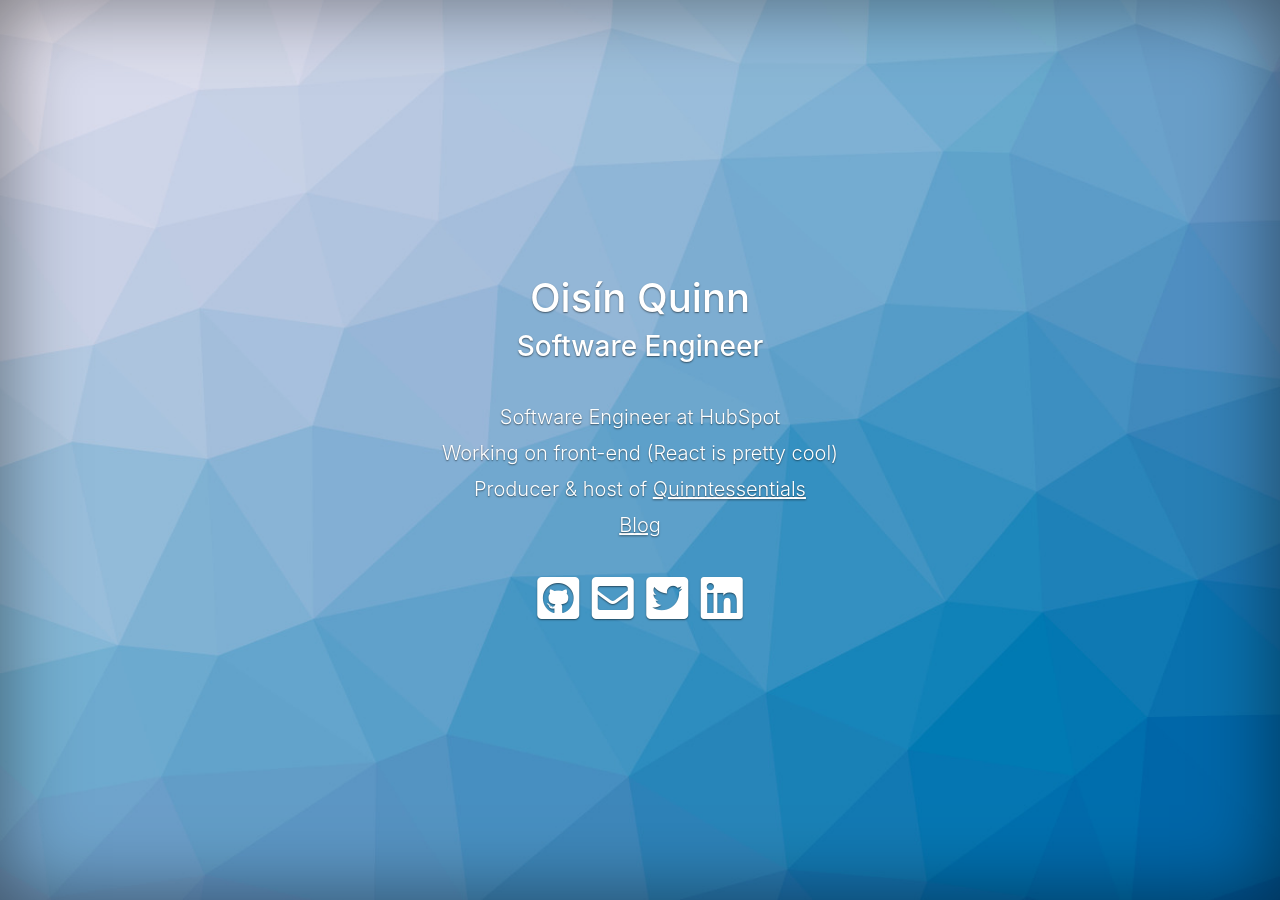
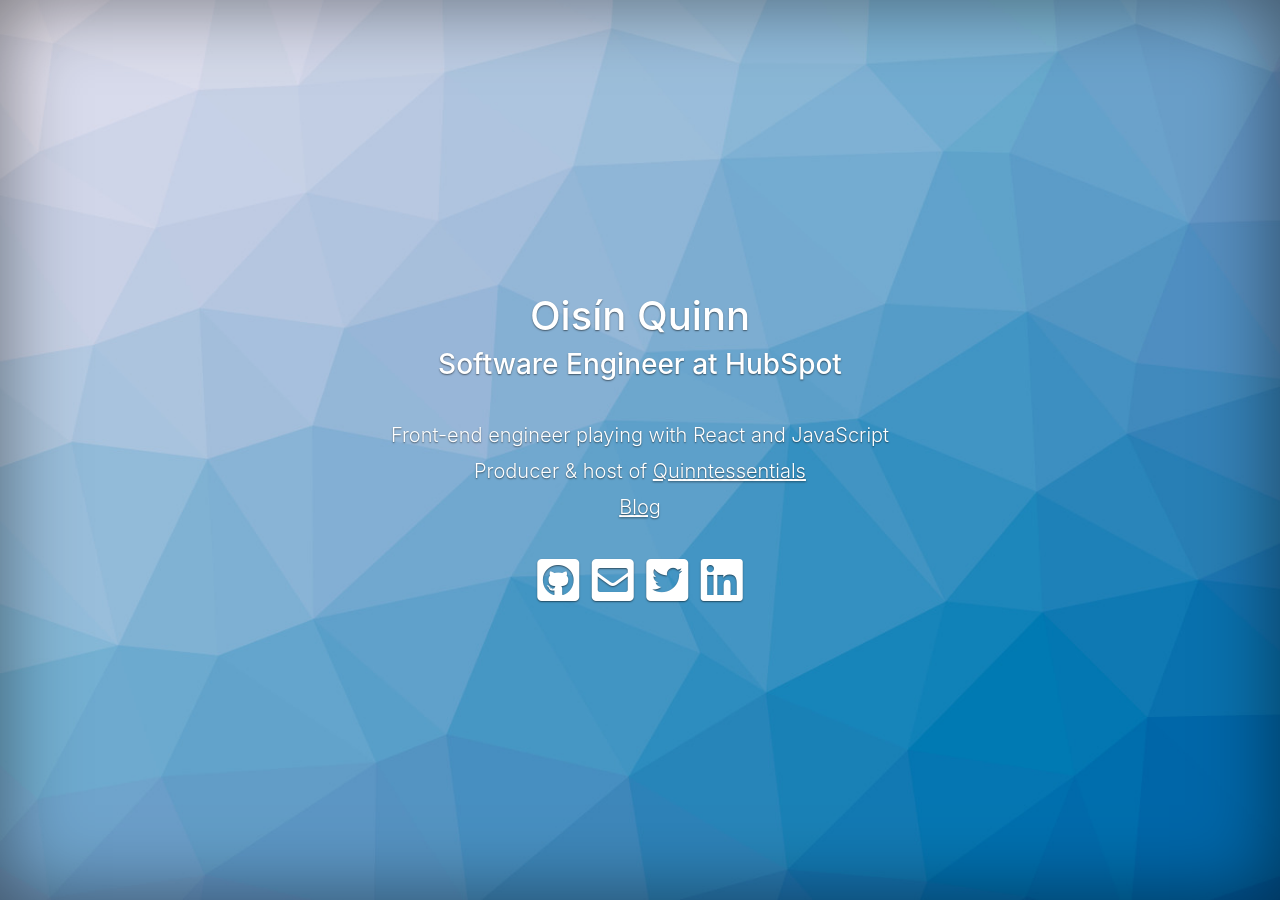
Before and after one commit to oisinq/oisin.io, a Jekyll site: the page index.html, which Jekyll copies as it is, in a window 1280 px wide. Built offline with Jekyll 4.4.1, drawn with Linux system fonts in a browser that asks for light colours; nearby versions of some CDN libraries.

Commit message:
Update to index.html

```diff
--- a/index.html
+++ b/index.html
@@ -33,12 +33,9 @@
     <div class="cover-container d-flex w-100 h-100 p-3 mx-auto flex-column">
       <main role="main" class="inner cover mt-auto mb-auto">
         <h1 class="cover-heading">Oisín Quinn</h1>
-        <h3>Software Engineer</h3>
+        <h3>Software Engineer at <a href="https://hubspot.com">HubSpot</a></h3>
         <br />
-        <p class="lead">
-          Software Engineer at HubSpot
-        </p>
-        <p class="lead">Working on front-end (React is pretty cool) </p>
+        <p class="lead">Front-end engineer playing with React and JavaScript</p>
         <p class="lead">
           Producer &amp; host of
           <a href="https://mixcloud.com/quinntessentials" id="radio-link"
```
